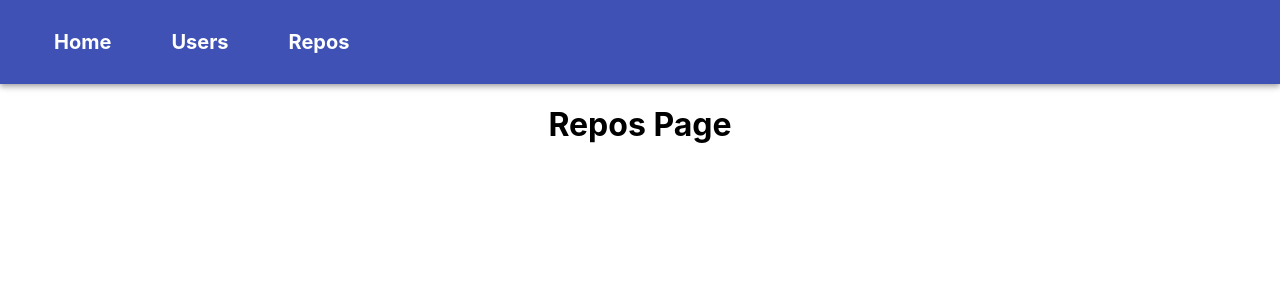
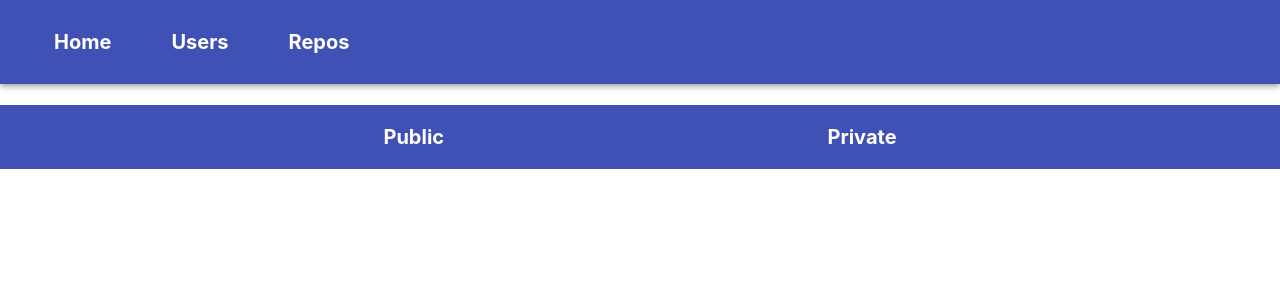
Before and after one commit to VovaMelnyk/BC_21_React, a React (Create React App) app: page /repos in a window 1280 px wide. Shown: the top 300 px of the page. Built offline with nearby package versions, Linux system fonts and the light colour scheme.

Commit message:
add privatye route and code split

```diff
--- a/src/App.js
+++ b/src/App.js
@@ -1,23 +1,36 @@
-import React from "react";
+import React, { Suspense, lazy } from "react";
 import { Switch, Route, Redirect } from "react-router-dom";
 import Header from "./Components/Header/Header";
-import Home from "./Containers/Home/Home";
-import Users from "./Containers/Users/Users";
-import Repos from "./Containers/Repos/Repos";
-import SingleUser from "./Components/SingleUser/SingleUser";
+// import Home from "./Containers/Home/Home";
+// import Users from "./Containers/Users/Users";
+// import Repos from "./Containers/Repos/Repos";
+// import SingleUser from "./Components/SingleUser/SingleUser";
+import PrivateRoute from "./Components/PrivateRoute/PrivateRoute";
 import "./App.css";
+
+const Home = lazy(() => import("./Containers/Home/Home"));
+const Users = lazy(() => import("./Containers/Users/Users"));
+const Repos = lazy(() => import("./Containers/Repos/Repos"));
+const SingleUser = lazy(() => import("./Components/SingleUser/SingleUser"));
 
 function App() {
   return (
     <div className="App">
       <Header />
+      <Suspense fallback={<p>Loading</p>}>
         <Switch>
           <Route exact path="/" component={Home} />
           <Route exact path="/users" component={Users} />
           <Route path="/users/:name" component={SingleUser} />
-        <Route path="/repos" component={Repos} />
+          {/* <Route path="/repos" component={Repos} /> */}
+          {/* <Route
+            path="/repos"
+            render={(props) => <Repos {...props} title="Github Repos Page" />}
+          /> */}
+          <PrivateRoute path="/repos" component={Repos} />
           <Redirect to="/" />
         </Switch>
+      </Suspense>
     </div>
   );
 }
--- /dev/null
+++ b/src/Components/Private/Private.js
@@ -0,0 +1,11 @@
+import React from "react";
+
+const Private = () => {
+  return (
+    <div>
+      <h1>Private</h1>
+    </div>
+  );
+};
+
+export default Private;
--- /dev/null
+++ b/src/Components/PrivateRoute/PrivateRoute.js
@@ -0,0 +1,17 @@
+import React from "react";
+import { Route, Redirect } from "react-router-dom";
+
+const PrivateRoute = ({ component, ...rest }) => {
+  const Interface = component;
+  const isAuth = true;
+  return (
+    <Route
+      {...rest}
+      render={(props) =>
+        isAuth ? <Interface {...props} /> : <Redirect to="/" />
+      }
+    />
+  );
+};
+
+export default PrivateRoute;
--- /dev/null
+++ b/src/Components/Public/Public.js
@@ -0,0 +1,11 @@
+import React from "react";
+
+const Public = () => {
+  return (
+    <div>
+      <h1>Public</h1>
+    </div>
+  );
+};
+
+export default Public;
--- a/src/Components/SingleUser/SingleUser.css
+++ b/src/Components/SingleUser/SingleUser.css
@@ -0,0 +1,11 @@
+.back {
+  position: absolute;
+  width: 50px;
+  height: 50px;
+  left: 16px;
+  cursor: pointer;
+}
+
+.user-container {
+  position: relative;
+}
--- a/src/Components/SingleUser/SingleUser.js
+++ b/src/Components/SingleUser/SingleUser.js
@@ -1,13 +1,13 @@
 /* eslint-disable react-hooks/exhaustive-deps */
 import React, { useEffect, useState } from "react";
-import { useParams, useRouteMatch } from "react-router-dom";
+import { useParams, useRouteMatch, useHistory } from "react-router-dom";
+import { request, createSingleUserUrl } from "../../helpers/request";
 import "./SingleUser.css";
-import { request, createSingleUserUrl } from "../../helpers/request";
 
 const SingleUser = () => {
   const [user, setUser] = useState({});
   const userName = useParams().name;
-  console.log(useRouteMatch());
+  const history = useHistory();
 
   useEffect(() => {
     const url = createSingleUserUrl(userName);
@@ -16,8 +16,18 @@ const SingleUser = () => {
       .catch((error) => console.log(error));
   }, []);
 
+  const goBack = () => {
+    history.goBack();
+  };
+
   return (
-    <div>
+    <div className="user-container">
+      <img
+        src="/img/Back_Arrow.png"
+        alt="arrow"
+        className="back"
+        onClick={goBack}
+      />
       <h1>{user.login}</h1>
       <h3>{user.name}</h3>
       <h4>
@@ -35,3 +45,5 @@ const SingleUser = () => {
 };
 
 export default SingleUser;
+
+// ["/user", "/repos/", "/user"];
--- a/src/Containers/Repos/Repos.css
+++ b/src/Containers/Repos/Repos.css
@@ -0,0 +1,18 @@
+.sub-menu {
+  display: flex;
+  list-style: none;
+  padding: 20px 0;
+  justify-content: space-evenly;
+  background-color: #4051b5;
+}
+
+.sub-menu__item {
+  color: #fff;
+  font-size: 20px;
+  font-weight: 700;
+}
+
+.sub-menu__link {
+  color: #fff;
+  text-decoration: none;
+}
--- a/src/Containers/Repos/Repos.js
+++ b/src/Containers/Repos/Repos.js
@@ -1,9 +1,31 @@
 import React from "react";
-
-const Repos = () => {
+import { NavLink, Switch, Route, useRouteMatch } from "react-router-dom";
+import Private from "../../Components/Private/Private";
+import Public from "../../Components/Public/Public";
+import "./Repos.css";
+const Repos = ({ match, title }) => {
+  const { path } = match;
+  const matchWithHooks = useRouteMatch();
+  const hookPath = matchWithHooks.path;
   return (
     <div>
-      <h1>Repos Page</h1>
+      <h1>{title}</h1>
+      <ul className="sub-menu">
+        <li className="sub-menu__item">
+          <NavLink to={`${path}/public`} className="sub-menu__link">
+            Public
+          </NavLink>
+        </li>
+        <li className="sub-menu__item">
+          <NavLink to={`${hookPath}/private`} className="sub-menu__link">
+            Private
+          </NavLink>
+        </li>
+      </ul>
+      <Switch>
+        <Route path={`${path}/public`} component={Public} />
+        <Route path={`${hookPath}/private`} component={Private} />
+      </Switch>
     </div>
   );
 };
```
Also changed, not shown: public/img/Back_Arrow.png (added), 1 other file (tests, documents, lock files or other folders). Lines whose indentation alone changed are shown as unchanged.
